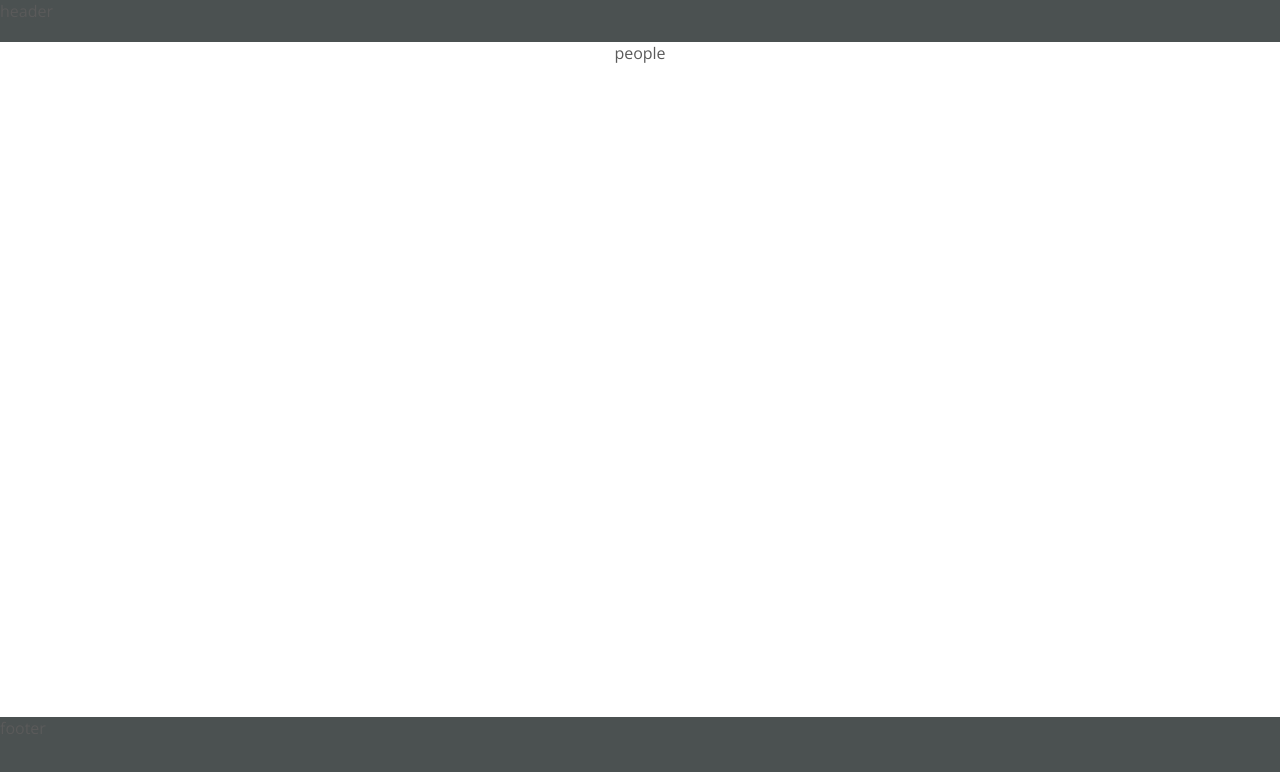
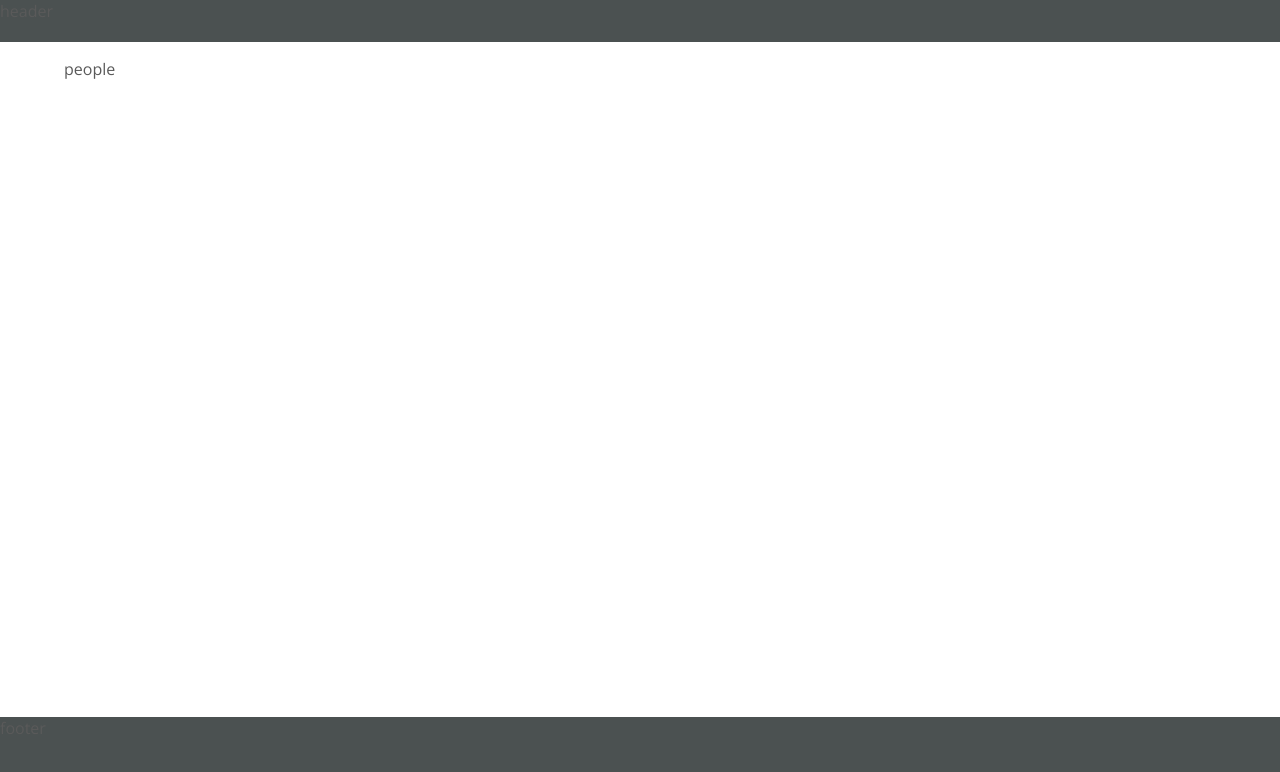
Before and after one commit to romankrru/people, a React app: page / in a window 1280 px wide. Shown: the top 772 px of the page. Built offline with nearby package versions, Linux system fonts and the light colour scheme.

Commit message:
Fix layout width

```diff
--- a/src/components/Layout/Layout.css
+++ b/src/components/Layout/Layout.css
@@ -7,6 +7,7 @@
 
 .LayoutContent {
   flex: 1 0 auto;
-  max-width: 90%;
+  width: 90%;
   margin: 0 auto;
+  padding-top: 16px;
 }
```
